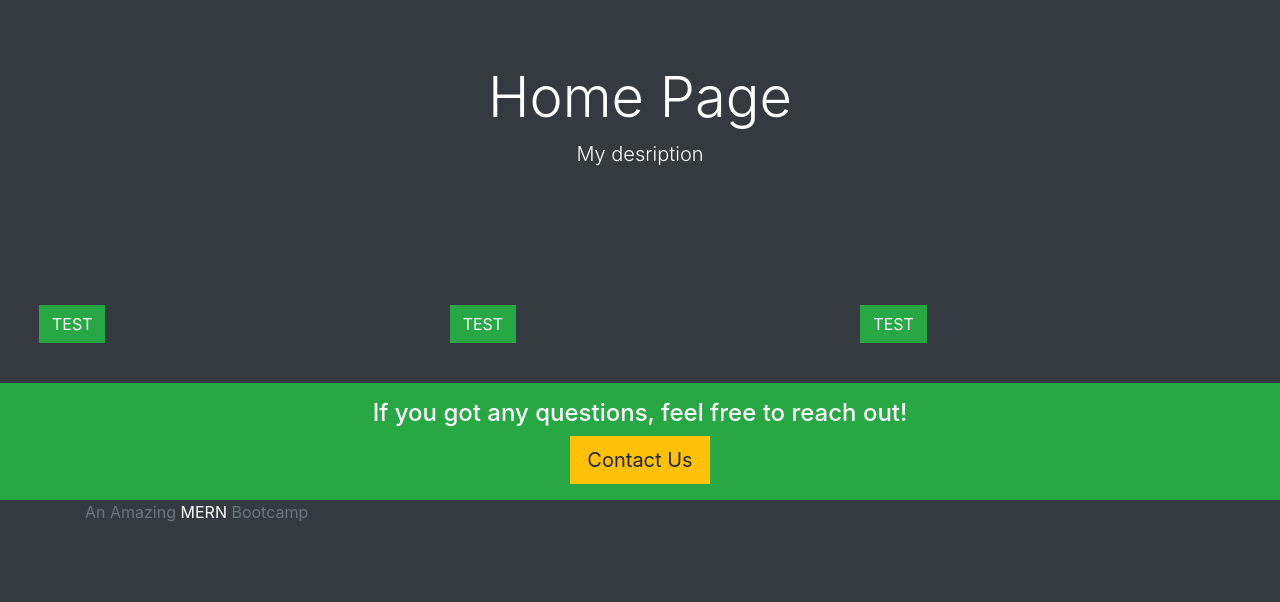
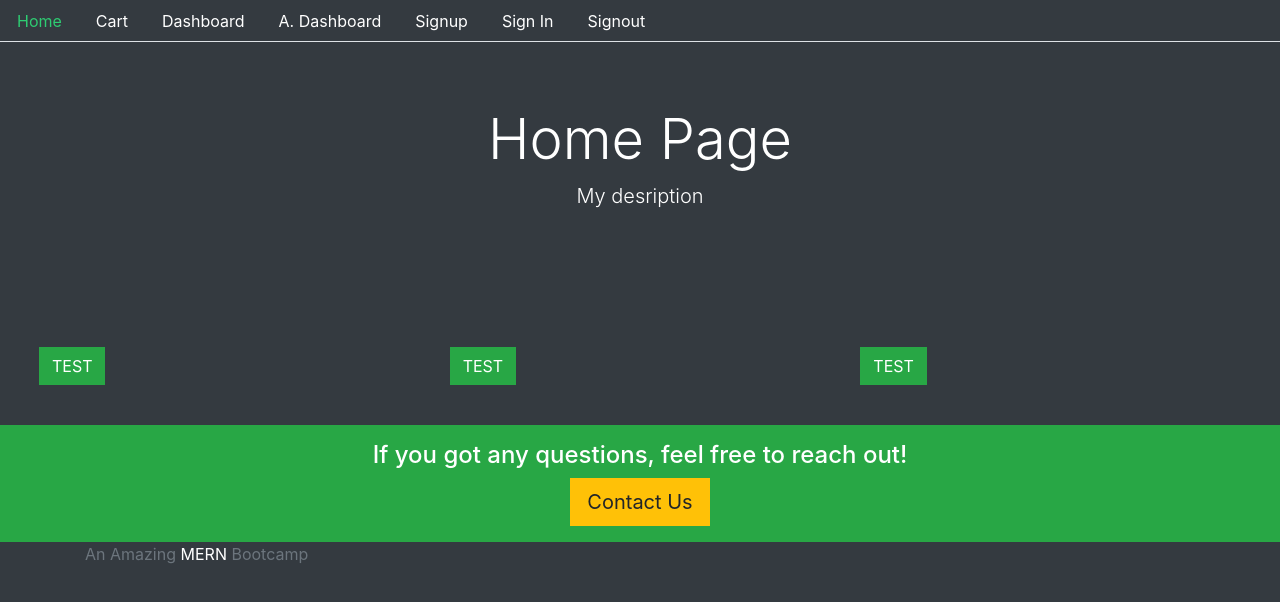
Before and after one commit to Harshaldalvi7797/portfolio-e-commerce-store, a React (Create React App) app in the folder project-frontend/: page / in a window 1280 px wide. Shown: the top 602 px of the page. Built offline with nearby package versions, Linux system fonts and the light colour scheme.

Commit message:
commit : menu and routing with history and withrouter

```diff
--- a/project-frontend/src/Routes.js
+++ b/project-frontend/src/Routes.js
@@ -1,12 +1,16 @@
 import React from 'react'
 import { BrowserRouter, Switch, Route } from "react-router-dom"
 import Home from "./core/Home"
-
+import Signup from "./user/Signup"
+import Signin from "./user/Signin"
 const Routes = () => {
     return (
         <BrowserRouter>
             <Switch>
-                <Route path="/" exact component={Home} />            </Switch>
+                <Route path="/" exact component={Home} />
+                <Route path="/signup" exact component={Signup} />
+                <Route path="/signin" exact component={Signin} />
+            </Switch>
         </BrowserRouter>
     )
 }
--- a/project-frontend/src/core/Base.js
+++ b/project-frontend/src/core/Base.js
@@ -1,11 +1,12 @@
 import React from 'react'
-
+import Menu from "./Menu"
 const Base = ({ title = "My Title",
     description = "My desription",
     className = "bg-dark text-white p-4",
     children }) => {
     return (
         <div>
+            <Menu />
             <div className="container-fluid">
                 <div className="jumbotron bg-dark text-white text-center">
                     <h2 className="display-4">{title}</h2>
--- a/project-frontend/src/core/Home.js
+++ b/project-frontend/src/core/Home.js
@@ -2,11 +2,14 @@
 import "../style.css"
 import { API } from "../backend"
 import Base from "./Base"
+import Menu from "./Menu";
 
 const Home = () => {
     console.log("api is", API)
     return (
-        <div className="App">
+        <div className="">
+
+
             <Base title="Home Page">
                 <div className="row">
                     <div className="col-4">
--- /dev/null
+++ b/project-frontend/src/core/Menu.js
@@ -0,0 +1,80 @@
+import React from 'react'
+import { Link, withRouter } from "react-router-dom";
+
+const currentTab = (history, path) => {
+    if (history.location.pathname === path) {
+        return { color: "#2ecc72" };
+    } else {
+        return { color: "#FFFFFF" };
+    }
+};
+const Menu = ({ history }) => {
+
+
+    return (
+        <div>
+            <ul className="nav nav-tabs bg-dark">
+                <li className="nav-item">
+                    <Link style={currentTab(history, "/")} className="nav-link" to="/">
+                        Home
+        </Link>
+                </li>
+                <li className="nav-item">
+                    <Link
+                        style={currentTab(history, "/cart")}
+                        className="nav-link"
+                        to="/cart"
+                    >
+                        Cart
+        </Link>
+                </li>
+                <li className="nav-item">
+                    <Link
+                        style={currentTab(history, "/user/dashboard")}
+                        className="nav-link"
+                        to="/user/dashboard"
+                    >
+                        Dashboard
+        </Link>
+                </li>
+                <li className="nav-item">
+                    <Link
+                        style={currentTab(history, "/admin/dashboard")}
+                        className="nav-link"
+                        to="/admin/dashboard"
+                    >
+                        A. Dashboard
+        </Link>
+                </li>
+                <li className="nav-item">
+                    <Link
+                        style={currentTab(history, "/signup")}
+                        className="nav-link"
+                        to="/signup"
+                    >
+                        Signup
+        </Link>
+                </li>
+                <li className="nav-item">
+                    <Link
+                        style={currentTab(history, "/signin")}
+                        className="nav-link"
+                        to="/signin"
+                    >
+                        Sign In
+        </Link>
+                </li>
+                <li className="nav-item">
+                    <Link
+                        style={currentTab(history, "/signout")}
+                        className="nav-link"
+                        to="/signout"
+                    >
+                        Signout
+        </Link>
+                </li>
+            </ul>
+        </div>
+    )
+}
+export default withRouter(Menu)
--- /dev/null
+++ b/project-frontend/src/user/Signin.js
@@ -0,0 +1,13 @@
+import React, { useState } from "react";
+import Base from "../core/Base";
+import { Link } from "react-router-dom";
+
+const Signin = () => {
+  return (
+    <Base title="Sign In page" description="A page for user to sign in!">
+      <h1>Sign in works</h1>
+    </Base>
+  );
+};
+
+export default Signin;
--- /dev/null
+++ b/project-frontend/src/user/Signup.js
@@ -0,0 +1,16 @@
+import React, { useState } from "react";
+import Base from "../core/Base";
+import { Link } from "react-router-dom";
+import Menu from "../core/Menu";
+const Signup = () => {
+  return (
+    <div>
+
+      <Base title="Sign up page" description="A page for user to sign up!">
+        <h1>Sign up works</h1>
+      </Base>
+    </div>
+  );
+};
+
+export default Signup;
```
Also changed, not shown: project-frontend/src/admin/AddCategory.js (added), project-frontend/src/admin/AddProduct.js (added), project-frontend/src/admin/ManageProducts.js (added), project-frontend/src/admin/Orders.js (added), project-frontend/src/admin/UpdateProduct.js (added), project-frontend/src/user/Profile.js (added), 1 other file (tests, documents, lock files or other folders).
